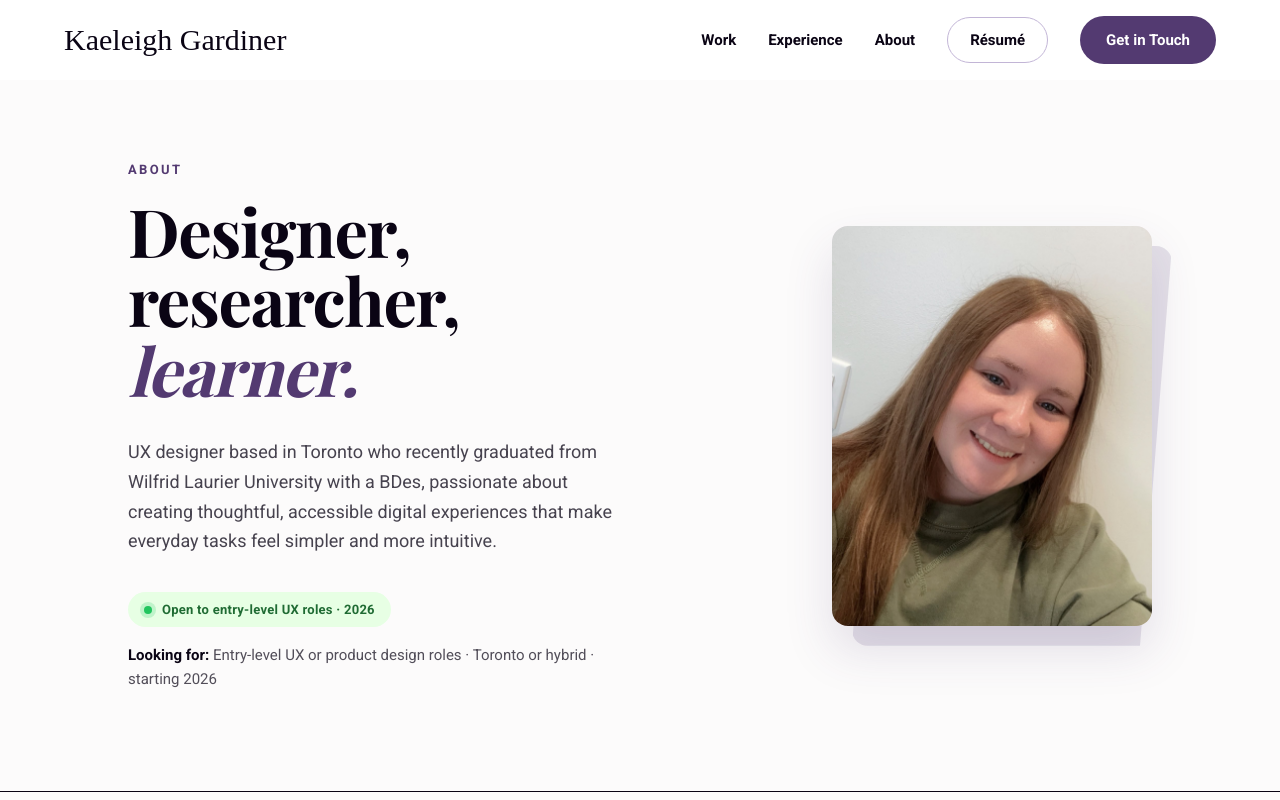
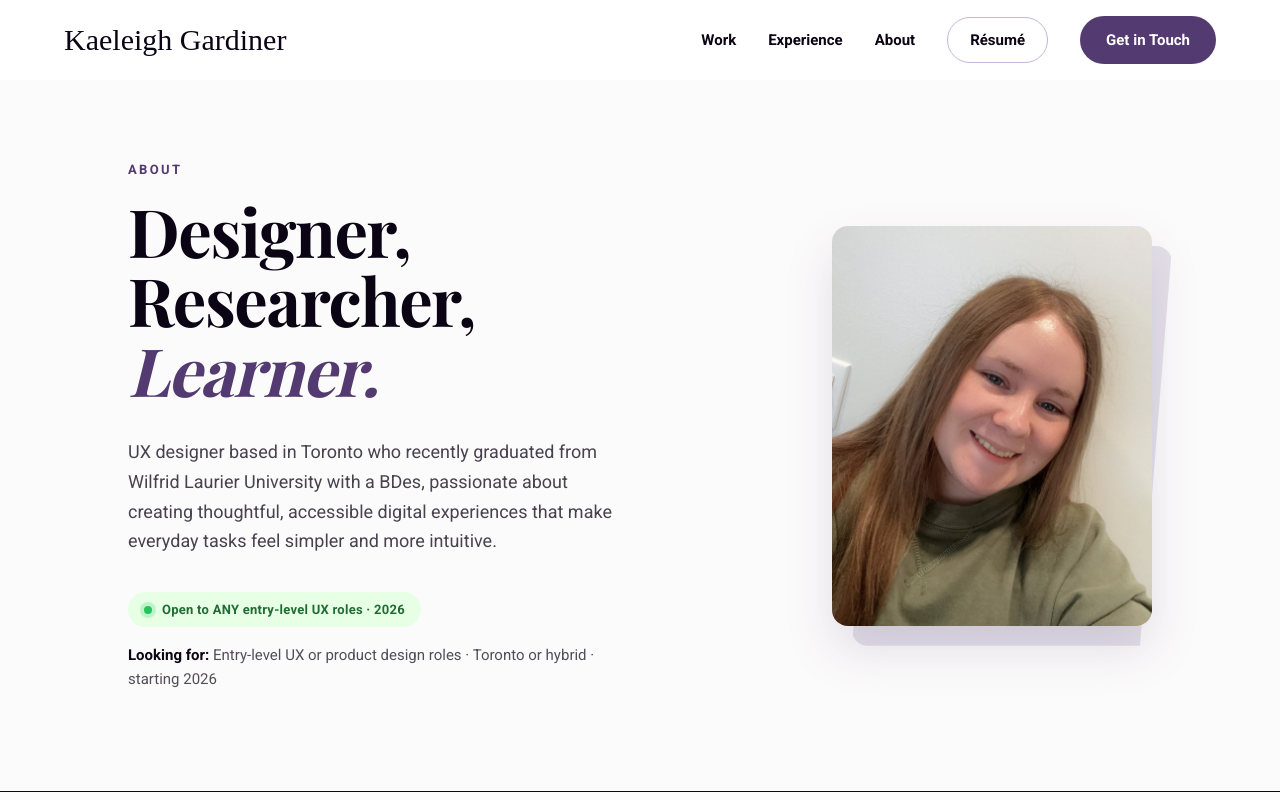
Before and after one commit to mgardiiner/kaeleighgardiner.com, a Nuxt app: page /about in a window 1280 px wide. Shown: the top 800 px of the page. Built offline with nearby package versions, Linux system fonts and the light colour scheme; a web font is replaced by a local one.

Commit message:
Small Updates

```diff
--- a/app/data/about.json
+++ b/app/data/about.json
@@ -2,7 +2,7 @@
   "heroEyebrow": "UX DESIGNER · TORONTO, CANADA · OPEN TO ROLES",
   "heroHeading": "Hi, I'm Kaeleigh.",
   "heroCopy": "Entry-level UX designer with 16 months of co-op at the Ontario Ministry of Transportation.",
-  "heroStatusLine": "Open to entry-level UX roles · 2026",
+  "heroStatusLine": "Open to ANY entry-level UX roles · 2026",
   "lookingFor": "Entry-level UX or product design roles · Toronto or hybrid · starting 2026",
   "credibility": [
     { "stat": "16 mo", "label": "Co-op at the Ministry of Transportation" },
--- a/app/pages/about/index.vue
+++ b/app/pages/about/index.vue
@@ -13,7 +13,7 @@ import aboutData from '~/data/about.json'
         <div>
           <p class="font-display font-bold text-plum-700 mb-4 uppercase" style="font-size: 13px; letter-spacing: 0.18em;">About</p>
           <h1 class="font-serif font-bold text-plum-900" style="font-size: clamp(44px, 5.2vw, 72px); font-weight: 700; letter-spacing: -0.02em; line-height: 1.05;">
-            Designer, researcher, <span class="italic text-plum-700">learner.</span>
+            Designer, Researcher, <span class="italic text-plum-700">Learner.</span>
           </h1>
           <p class="text-plum-900/75 mt-8" style="font-size: 18px; line-height: 1.65; max-width: 520px;">
             {{ aboutData.aboutCopy }}
```
